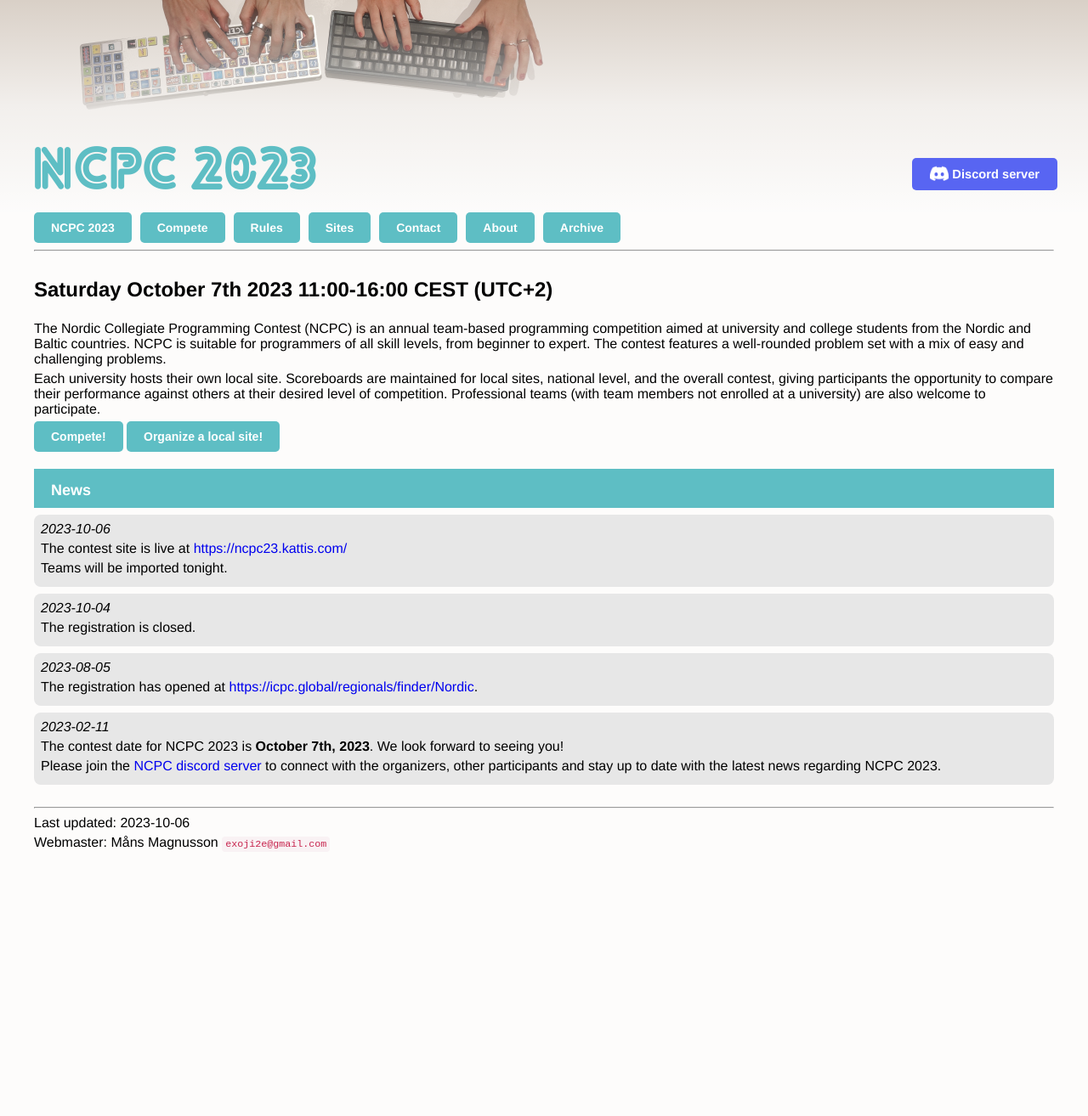
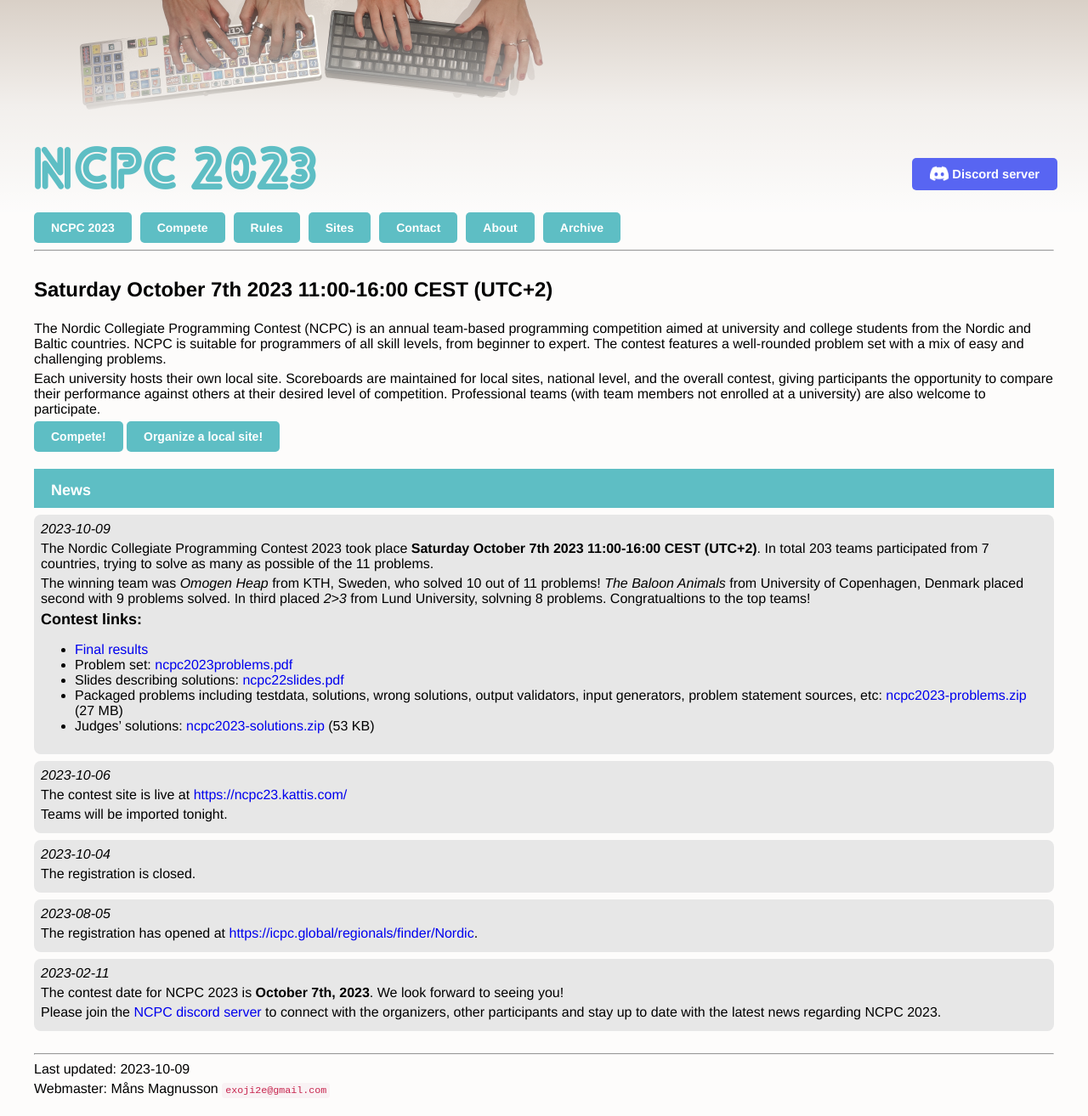
Before and after one commit to icpc/ncpc-web, a Jekyll site: the page built from ncpc2023/index.md, in a window 1280 px wide. Shown: the whole page at 85% size. Built offline with Jekyll 4.4.1, drawn with Linux system fonts in a browser that asks for light colours; before the commit the page ends 1024 px from its top, so only the background shows below that.

Commit message:
[ncpc2023] add contest material

```diff
--- a/_config.yml
+++ b/_config.yml
@@ -6,7 +6,7 @@
   - scope:
       path: "ncpc2023"
     values:
-      lastUpdate: "2023-10-06"
+      lastUpdate: "2023-10-09"
 
 kramdown:
   parse_block_html: true
--- a/ncpc2023/index.md
+++ b/ncpc2023/index.md
@@ -25,6 +25,21 @@
 </div>
 
 <div class="news-item">
+<i>2023-10-09</i>
+
+The Nordic Collegiate Programming Contest 2023 took place <b>{{ page.dateTime }}</b>. In total 203 teams participated from 7 countries, trying to solve as many as possible of the 11 problems.
+
+The winning team was _Omogen Heap_ from KTH, Sweden, who solved 10 out of 11 problems! _The Baloon Animals_ from University of Copenhagen, Denmark placed second with 9 problems solved. In third placed _2>3_ from Lund University, solvning 8 problems. Congratualtions to the top teams!
+
+### Contest links:
+- [Final results](https://ncpc23.kattis.com/standings)
+- Problem set: [ncpc2023problems.pdf](https://github.com/icpc/ncpc-web/releases/download/ncpc2023-data/ncpc2023problems.pdf)
+- Slides describing solutions: [ncpc22slides.pdf](https://github.com/icpc/ncpc-web/releases/download/ncpc2023-data/ncpc22slides.pdf)
+- Packaged problems including testdata, solutions, wrong solutions, output validators, input generators, problem statement sources, etc: [ncpc2023-problems.zip](https://github.com/icpc/ncpc-web/releases/download/ncpc2023-data/ncpc2023-problems.zip) (27 MB)
+- Judges' solutions: [ncpc2023-solutions.zip](https://github.com/icpc/ncpc-web/releases/download/ncpc2023-data/ncpc2023-solutions.zip) (53 KB)
+
+</div>
+<div class="news-item">
 <i>2023-10-06</i>
 
 The contest site is live at [https://ncpc23.kattis.com/](https://ncpc23.kattis.com/)
```
Also changed, not shown: ncpc2023/compete.md (+13 -2 lines).
